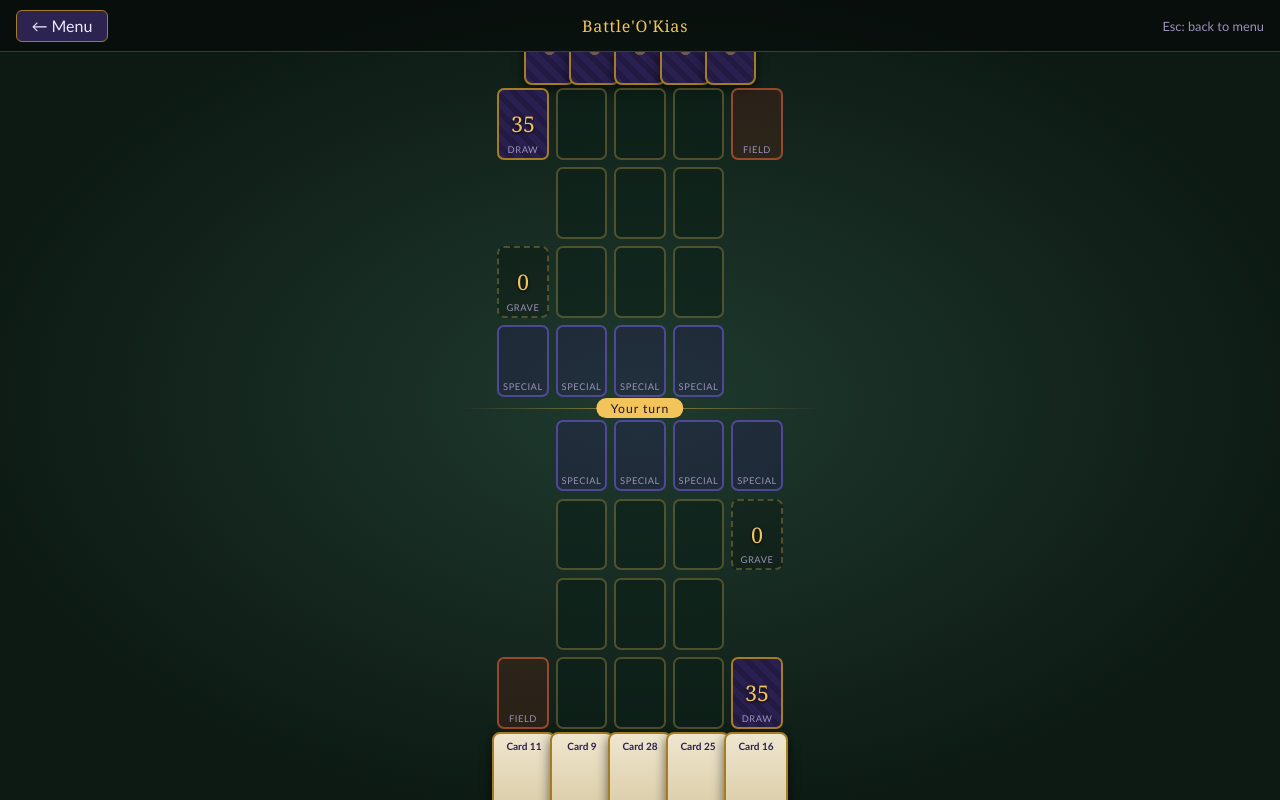
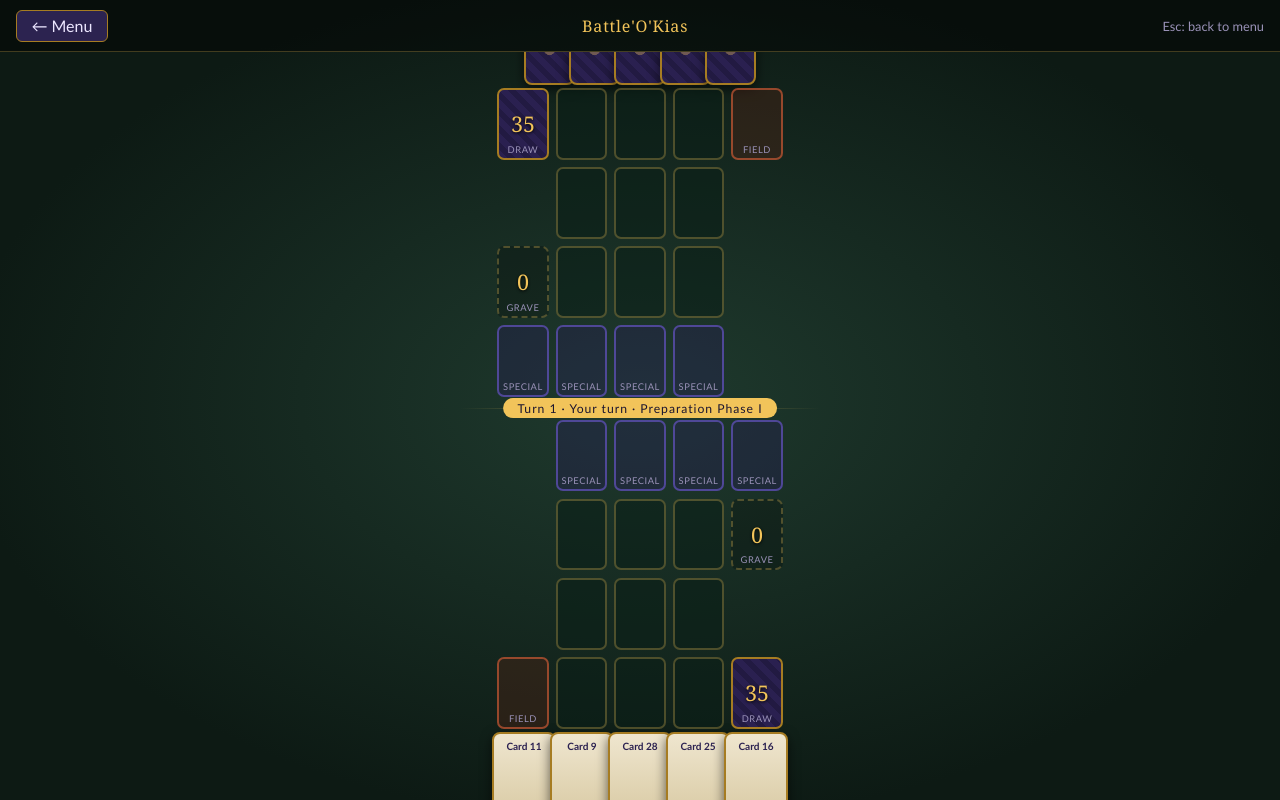
Before and after one commit to demonlord321/Battleokias, a website with bundled scripts: page index.html in a window 1280 px wide. Both pictures are taken after a click on the button "New Game". Built offline with nearby package versions, Linux system fonts and the light colour scheme.

Commit message:
Board: draw ups/specialZones/fieldEffect from engine state; turn and phase banner (Mapmaker)

```diff
--- a/src/board/board.js
+++ b/src/board/board.js
@@ -82,10 +82,23 @@ function cardEl(card, faceUp) {
   return el;
 }
 
-// Draws the parts of the state the board can show today: hands and pile counts.
-// Field cards get drawn into their slots once the engine places them (Milestone 1).
+// Puts a card (or nothing) into a slot, keeping the slot's label.
+function fillSlot(slot, card) {
+  slot.querySelector(".card")?.remove();
+  slot.classList.toggle("is-filled", !!card);
+  if (card) slot.prepend(cardEl(card, !card.faceDown));
+}
+
+const PHASE_NAMES = { setup: "Setup", draw: "Draw Phase", prep1: "Preparation Phase I" };
+
+// Draws everything the state holds: hands, pile counts, and the cards in the
+// Unit Position Slots, Special Deck Zones and Field Effect Zone.
 export function renderBoard(game, viewer = 0) {
   game.players.forEach((p, owner) => {
+    const side = owner === viewer ? 0 : 1;
+    p.ups.forEach((card, i) => fillSlot(getSlot(side, "ups", i), card));
+    p.specialZones.forEach((card, i) => fillSlot(getSlot(side, "sdz", i), card));
+    fillSlot(getSlot(side, "fez"), p.fieldEffect);
     const hand = els.hands[owner === viewer ? 0 : 1];
     hand.innerHTML = "";
     p.hand.forEach((card) => hand.append(cardEl(card, owner === viewer)));
@@ -93,6 +106,8 @@ export function renderBoard(game, viewer = 0) {
     els.counts[slotKey(owner === viewer ? 0 : 1, "grave", 0)].textContent = p.graveyard.length;
   });
   const banner = document.querySelector("#turn-banner");
-  banner.textContent = game.activePlayer === viewer ? "Your turn" : "Opponent's turn";
+  const who = game.activePlayer === viewer ? "Your turn" : "Opponent's turn";
+  const phase = PHASE_NAMES[game.phase] ?? game.phase;
+  banner.textContent = game.turn > 0 ? `Turn ${game.turn} · ${who} · ${phase}` : who;
   banner.classList.toggle("is-opponent", game.activePlayer !== viewer);
 }
--- a/src/board/layout.js
+++ b/src/board/layout.js
@@ -18,7 +18,9 @@ export const PLAYER_SLOTS = [
   ...[0, 1, 2, 3].map((i) => ({ zone: "sdz", index: i, row: 1, col: 2 + i, label: "Special" })),
   ...[0, 1, 2, 3, 4, 5, 6, 7, 8].map((i) => ({
     zone: "ups",
-    index: i, // 0..8, reading order from the centre row outward: row = 1 + floor(i/3)
+    // Matches the engine's ups[] (index = row * 3 + col): row 0 is the front row,
+    // nearest the centre; col 0 is the left column as that player sees it.
+    index: i,
     row: 2 + Math.floor(i / 3),
     col: 2 + (i % 3),
     label: "",
--- a/style.css
+++ b/style.css
@@ -334,3 +334,7 @@ html, body {
 .tutorial-card p { line-height: 1.5; margin: 0 0 0.9rem; }
 .tutorial-card p:last-child { margin-bottom: 0; }
 .tutorial-soon { color: var(--text-dim); font-size: 0.95rem; }
+
+/* Cards sitting in a field slot fill it exactly. */
+.slot .card { position: absolute; inset: 0; width: 100%; height: 100%; margin: 0; }
+.slot.is-filled .slot-label { display: none; }
```
